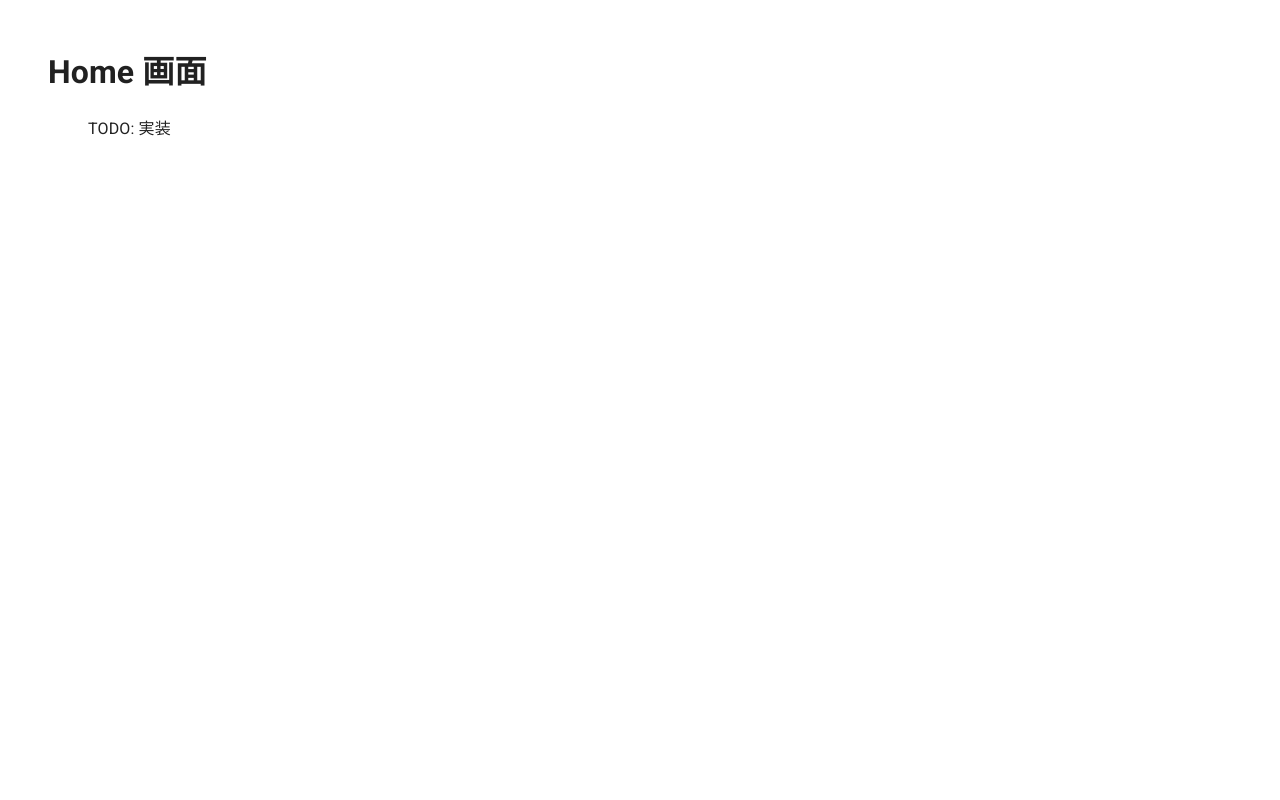
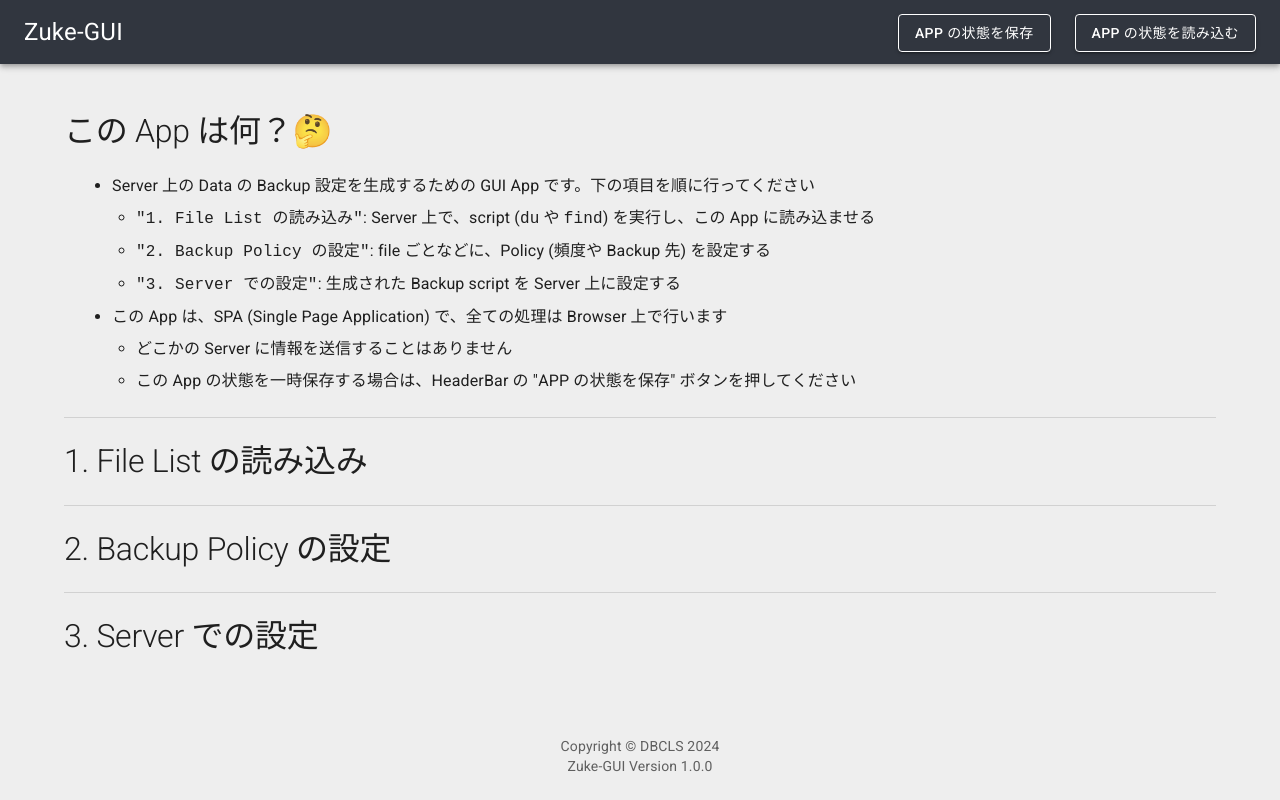
Before and after one commit to dbcls/backup-system, a React (Vite) app in the folder zuke-gui/: page / in a window 1280 px wide. Built offline with nearby package versions, Linux system fonts and the light colour scheme.

Commit message:
Add intro sec

```diff
--- a/zuke-gui/package.json
+++ b/zuke-gui/package.json
@@ -18,6 +18,7 @@
     "@types/node": "^20.11.30",
     "react": "^18.2.0",
     "react-dom": "^18.2.0",
+    "react-markdown": "^9.0.1",
     "recoil": "^0.7.7"
   },
   "devDependencies": {
--- a/zuke-gui/src/App.tsx
+++ b/zuke-gui/src/App.tsx
@@ -1,13 +1,31 @@
 import CssBaseline from "@mui/material/CssBaseline"
+import { createTheme, ThemeProvider } from "@mui/material/styles"
 import { RecoilRoot } from "recoil"
 
 import Home from "@/pages/Home"
 
+// https://colorhunt.co/palette/22283131363f76abaeeeeeee
+const theme = createTheme({
+  palette: {
+    primary: {
+      main: "#31363F",
+    },
+    secondary: {
+      main: "#76ABAE",
+    },
+    background: {
+      default: "#EEEEEE",
+    },
+  },
+})
+
 export default function App() {
   return (
     <RecoilRoot>
-      <CssBaseline />
-      <Home />
+      <ThemeProvider theme={theme}>
+        <CssBaseline />
+        <Home />
+      </ThemeProvider>
     </RecoilRoot >
   )
 }
--- /dev/null
+++ b/zuke-gui/src/components/AppFooter.tsx
@@ -0,0 +1,20 @@
+import { Box, Typography } from "@mui/material"
+import { SxProps } from "@mui/system"
+
+interface AppFooterProps {
+  sx?: SxProps
+}
+
+// TODO: version should be dynamic
+export default function AppFooter(props: AppFooterProps) {
+  return (
+    <Box sx={{ ...props.sx, margin: "0 0 1.5rem" }}>
+      <Typography variant="body2" color="text.secondary" align="center">
+        {"Copyright ©"} DBCLS {new Date().getFullYear()}
+      </Typography>
+      <Typography variant="body2" color="text.secondary" align="center">
+        Zuke-GUI {"Version 1.0.0"}
+      </Typography>
+    </Box >
+  )
+}
--- /dev/null
+++ b/zuke-gui/src/components/AppHeader.tsx
@@ -0,0 +1,27 @@
+import { Box, AppBar, Typography, SxProps, Button } from "@mui/material"
+
+interface AppHeaderProps {
+  sx?: SxProps
+}
+
+export default function AppHeader(props: AppHeaderProps) {
+  return (
+    <Box sx={{ ...props.sx, flexGrow: 1 }}>
+      <AppBar position="static" sx={{ minHeight: "64px" }}>
+        <Box sx={{ flexGrow: 1, lineHeight: "64px", ml: "1.5rem", mr: "1.5rem", display: "flex", alignItems: "center", justifyContent: "space-between" }}>
+          <Typography component="h1" sx={{ fontSize: "1.5rem" }}>
+            Zuke-GUI
+          </Typography>
+          <Box>
+            <Button variant="contained" sx={{ mr: "1.5rem", border: "1px solid white", color: "white" }}>
+              App の状態を保存
+            </Button>
+            <Button variant="contained" sx={{ border: "1px solid white", color: "white" }}>
+              App の状態を読み込む
+            </Button>
+          </Box>
+        </Box>
+      </AppBar>
+    </Box>
+  )
+}
--- /dev/null
+++ b/zuke-gui/src/components/FileListSec.tsx
@@ -0,0 +1,16 @@
+import { Box } from "@mui/material"
+import { SxProps } from "@mui/system"
+
+import SecHeader from "@/components/SecHeader"
+
+interface FileListSecProps {
+  sx?: SxProps
+}
+
+export default function FileListSec(props: FileListSecProps) {
+  return (
+    <Box sx={{ ...props.sx }}>
+      <SecHeader title="1. File List の読み込み" />
+    </Box>
+  )
+}
--- /dev/null
+++ b/zuke-gui/src/components/IntroSec.tsx
@@ -0,0 +1,28 @@
+import { Box } from "@mui/material"
+import { SxProps } from "@mui/system"
+
+import OurMarkdown from "@/components/OurMarkdown"
+import SecHeader from "@/components/SecHeader"
+
+interface IntroSecProps {
+  sx?: SxProps
+}
+
+const descContent = `
+- Server 上の Data の Backup 設定を生成するための GUI App です。下の項目を順に行ってください
+  - \`"1. File List の読み込み"\`: Server 上で、script  (\`du\` や \`find\`) を実行し、この App に読み込ませる
+  - \`"2. Backup Policy の設定"\`: file ごとなどに、Policy (頻度や Backup 先) を設定する
+  - \`"3. Server での設定"\`: 生成された Backup script を Server 上に設定する
+- この App は、SPA (Single Page Application) で、全ての処理は Browser 上で行います
+  - どこかの Server に情報を送信することはありません
+  - この App の状態を一時保存する場合は、HeaderBar の "APP の状態を保存" ボタンを押してください
+`
+
+export default function IntroSec(props: IntroSecProps) {
+  return (
+    <Box sx={{ ...props.sx }}>
+      <SecHeader title="この App は何？🤔" />
+      <OurMarkdown markdown={descContent} sx={{ margin: "1.5rem" }} />
+    </Box>
+  )
+}
--- /dev/null
+++ b/zuke-gui/src/components/OurMarkdown.tsx
@@ -0,0 +1,21 @@
+import { Box } from "@mui/material"
+import { SxProps } from "@mui/system"
+import Markdown, { Components } from "react-markdown"
+
+const components: Components = {
+  ul: ({ children }) => <Box component="ul" children={children} sx={{ "padding": "0 0 0 1.5rem" }} />,
+  li: ({ children }) => <Box component="li" children={children} sx={{ "margin": "0.5rem 0" }} />,
+}
+
+interface OurMarkdownProps {
+  sx?: SxProps
+  markdown: string
+}
+
+export default function OurMarkdown({ sx, markdown }: OurMarkdownProps) {
+  return (
+    <Box sx={{ ...sx }}>
+      <Markdown components={components}>{markdown}</Markdown>
+    </Box>
+  )
+}
--- /dev/null
+++ b/zuke-gui/src/components/PolicySec.tsx
@@ -0,0 +1,16 @@
+import { Box } from "@mui/material"
+import { SxProps } from "@mui/system"
+
+import SecHeader from "@/components/SecHeader"
+
+interface PolicySecProps {
+  sx?: SxProps
+}
+
+export default function PolicySec(props: PolicySecProps) {
+  return (
+    <Box sx={{ ...props.sx }}>
+      <SecHeader title="2. Backup Policy の設定" />
+    </Box>
+  )
+}
--- /dev/null
+++ b/zuke-gui/src/components/SecHeader.tsx
@@ -0,0 +1,17 @@
+import { Box, Typography } from "@mui/material"
+import { SxProps } from "@mui/system"
+
+interface SecHeaderProps {
+  title: string
+  sx?: SxProps
+}
+
+export default function SecHeader({ title, sx }: SecHeaderProps) {
+  return (
+    <Box sx={sx}>
+      <Typography variant="h2" sx={{ fontSize: "2rem" }}>
+        {title}
+      </Typography>
+    </Box>
+  )
+}
--- /dev/null
+++ b/zuke-gui/src/components/ServerSettingSec.tsx
@@ -0,0 +1,16 @@
+import { Box } from "@mui/material"
+import { SxProps } from "@mui/system"
+
+import SecHeader from "@/components/SecHeader"
+
+interface ServerSettingSecProps {
+  sx?: SxProps
+}
+
+export default function ServerSettingSec(props: ServerSettingSecProps) {
+  return (
+    <Box sx={{ ...props.sx }}>
+      <SecHeader title="3. Server での設定" />
+    </Box>
+  )
+}
--- a/zuke-gui/src/pages/Home.tsx
+++ b/zuke-gui/src/pages/Home.tsx
@@ -1,16 +1,28 @@
-import { Box } from "@mui/material"
+import { Box, Container, Divider } from "@mui/material"
+
+import AppFooter from "@/components/AppFooter"
+import AppHeader from "@/components/AppHeader"
+import FileListSec from "@/components/FileListSec"
+import IntroSec from "@/components/IntroSec"
+import PolicySec from "@/components/PolicySec"
+import ServerSettingSec from "@/components/ServerSettingSec"
 
 export default function Home() {
   return (
     <Box sx={{ display: "flex", flexDirection: "column", minHeight: "100vh" }}>
       <Box sx={{ flexGrow: 1 }}>
-        <Box sx={{ margin: "3rem 0 0 3rem" }}>
-          <h1>Home 画面</h1>
-          <ul>
-            TODO: 実装
-          </ul>
-        </Box>
+        <AppHeader />
+        <Container maxWidth="lg">
+          <IntroSec sx={{ margin: "3rem 0 1.5rem" }} />
+          <Divider />
+          <FileListSec sx={{ margin: "1.5rem 0" }} />
+          <Divider />
+          <PolicySec sx={{ margin: "1.5rem 0" }} />
+          <Divider />
+          <ServerSettingSec sx={{ margin: "1.5rem 0" }} />
+        </Container>
       </Box>
-    </Box>
+      <AppFooter />
+    </Box >
   )
 }
```
Also changed, not shown: 1 other file (tests, documents, lock files or other folders).
